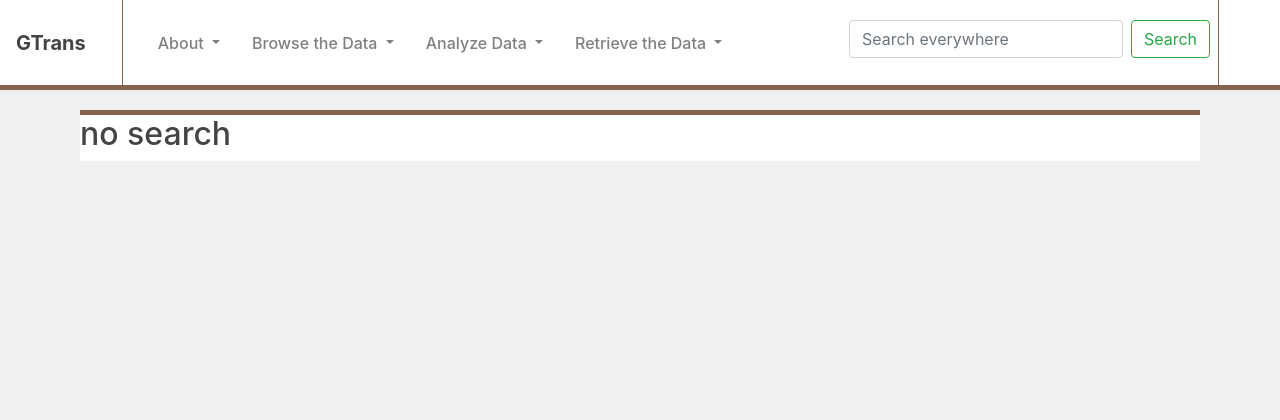
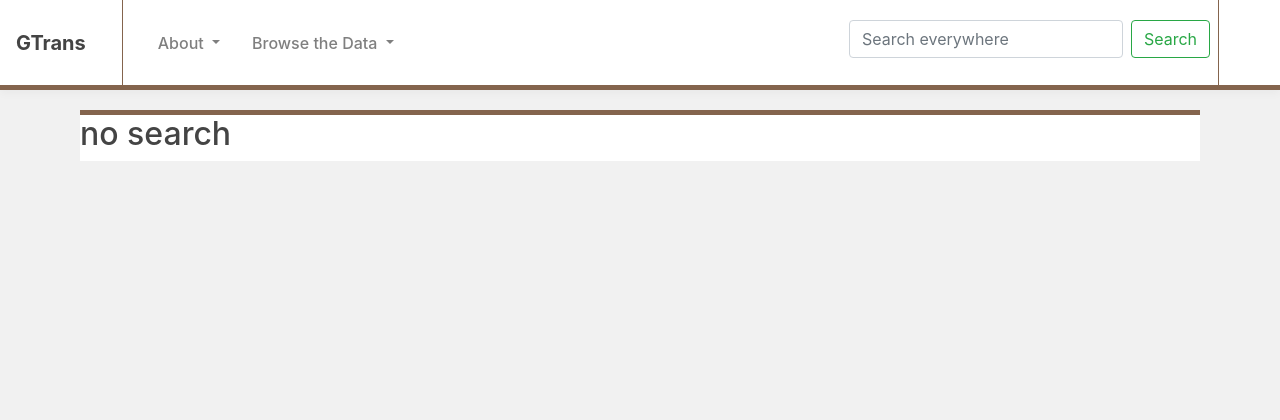
Before and after one commit to acdh-oeaw/gtrans, a Django app: template archiv/templates/search/search.html in a window 1280 px wide. Shown: the top 420 px of the page. Run offline with Django 3.2, Linux system fonts and the light colour scheme; the template is opened without the code that fills it, so the values that code supplies are empty; parts of the project's set-up code (start-up, migrations or seed data) failed here and were passed over; some libraries are stand-ins or nearby versions.

Commit message:
updated requirements, uncluttered nav bar, fixed related documents

```diff
--- a/archiv/models.py
+++ b/archiv/models.py
@@ -101,7 +101,7 @@ class ArchResource(IdProvider):
         related_name="place_mentioned_in_res"
     )
     rel_res = models.ManyToManyField(
-        Image, blank=True,
+        'ArchResource', blank=True,
         help_text="In Verbindung stehende Dokumente",
         verbose_name="In Verbindung stehende Dokumente",
         related_name="related_res"
--- a/webpage/templates/webpage/base.html
+++ b/webpage/templates/webpage/base.html
@@ -76,6 +76,7 @@
                         <div class="dropdown-menu">
                             <a class="dropdown-item" href="{% url 'webpage:staticpage' template='about' %}">About</a>
                             <a class="dropdown-item" href="{% url 'webpage:staticpage' template='team' %}">Team</a>
+                            <a class="dropdown-item" href="/api">API</a>
                         </div>
                     </li>
                     <li class="nav-item dropdown">
@@ -96,23 +97,6 @@
                                 <a class="dropdown-item" href="{% url 'entities:place_browse' %}">Orte</a>
                             </div>
                         </li>
-                        <li class="nav-item dropdown">
-                            <a href="#" class="nav-link dropdown-toggle" data-toggle="dropdown" role="button" aria-haspopup="true" aria-expanded="false">Analyze Data
-                                <span class="caret"/>
-                            </a>
-                            <div class="dropdown-menu">
-                                <a class="dropdown-item" href="{% url 'charts:chart_selector' %}">Charts</a>
-                            </div>
-                        </li>
-                        <li class="nav-item dropdown">
-                            <a href="#" class="nav-link dropdown-toggle" data-toggle="dropdown" role="button" aria-haspopup="true" aria-expanded="false">Retrieve the Data
-                                <span class="caret"/>
-                            </a>
-                            <div class="dropdown-menu">
-                                <a class="dropdown-item" href="/api">API</a>
-
-                            </div>
-                        </li>
                         {% if user.is_authenticated %}
                         <li class="nav-item dropdown">
                         <a href="#" class="nav-link dropdown-toggle" data-toggle="dropdown" role="button" aria-haspopup="true" aria-expanded="false">Vocabs Curation
@@ -129,18 +113,7 @@
                             </div>
                         </li>
                         {% endif %}
-                        {% if user.is_authenticated %}
-                        <li class="nav-item dropdown ml-auto">
-                            <a href="" class="nav-link dropdown-toggle" data-toggle="dropdown" role="button" aria-haspopup="true" aria-expanded="false">
-                                {{ user.get_username }}
-                            </a>
-                            <div class="dropdown-menu dropdown-menu-right">
-                                <a class="nav-link" href="{% url 'webpage:user_logout' %}">Log-Out</a>
-                            </div>
-                        </li>
-                        {% else %}
 
-                        {% endif %}
                     </ul>
                     <form class="form-inline mt-2 mt-md-0" style="margin: .5rem;" method="get" action="/search">
                         <input name="q" class="form-control mr-sm-2" type="text" placeholder="Search everywhere" aria-label="Search">
```
Also changed, not shown: requirements.txt (+15 -53 lines).
